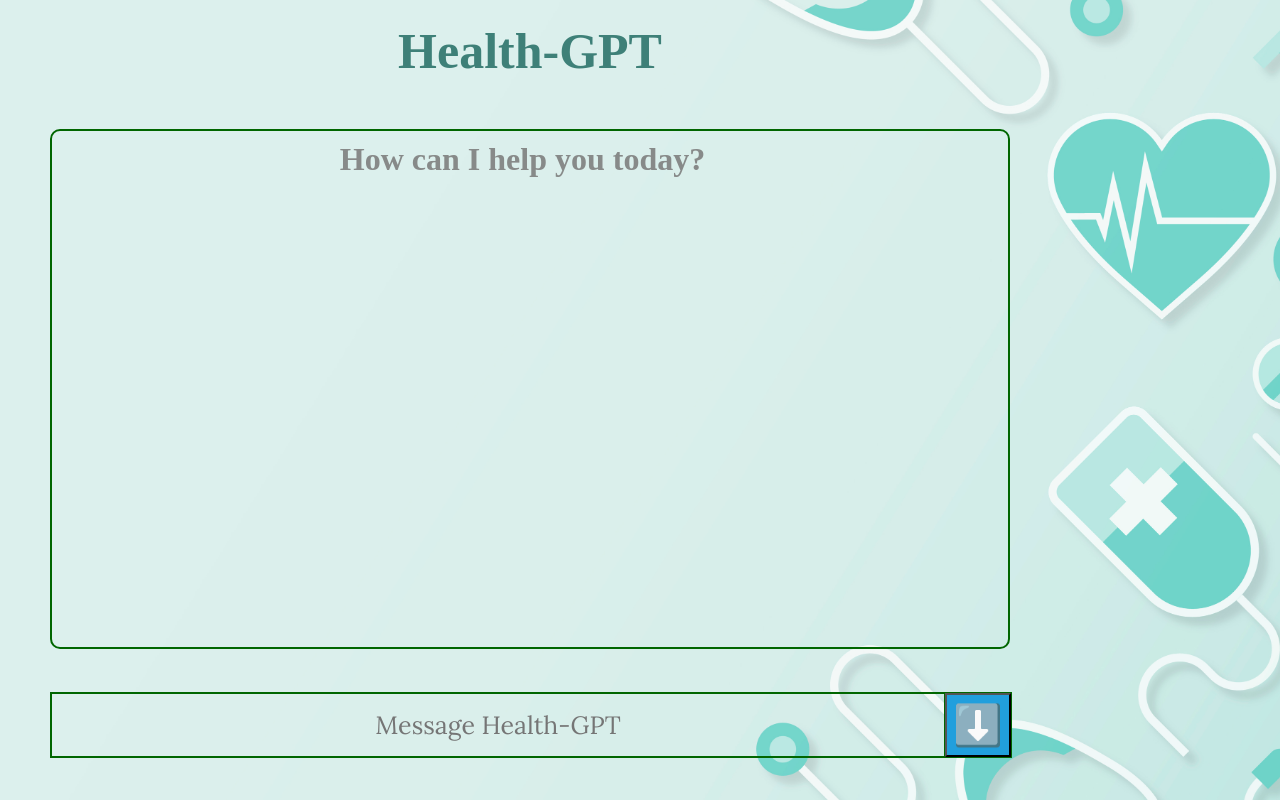
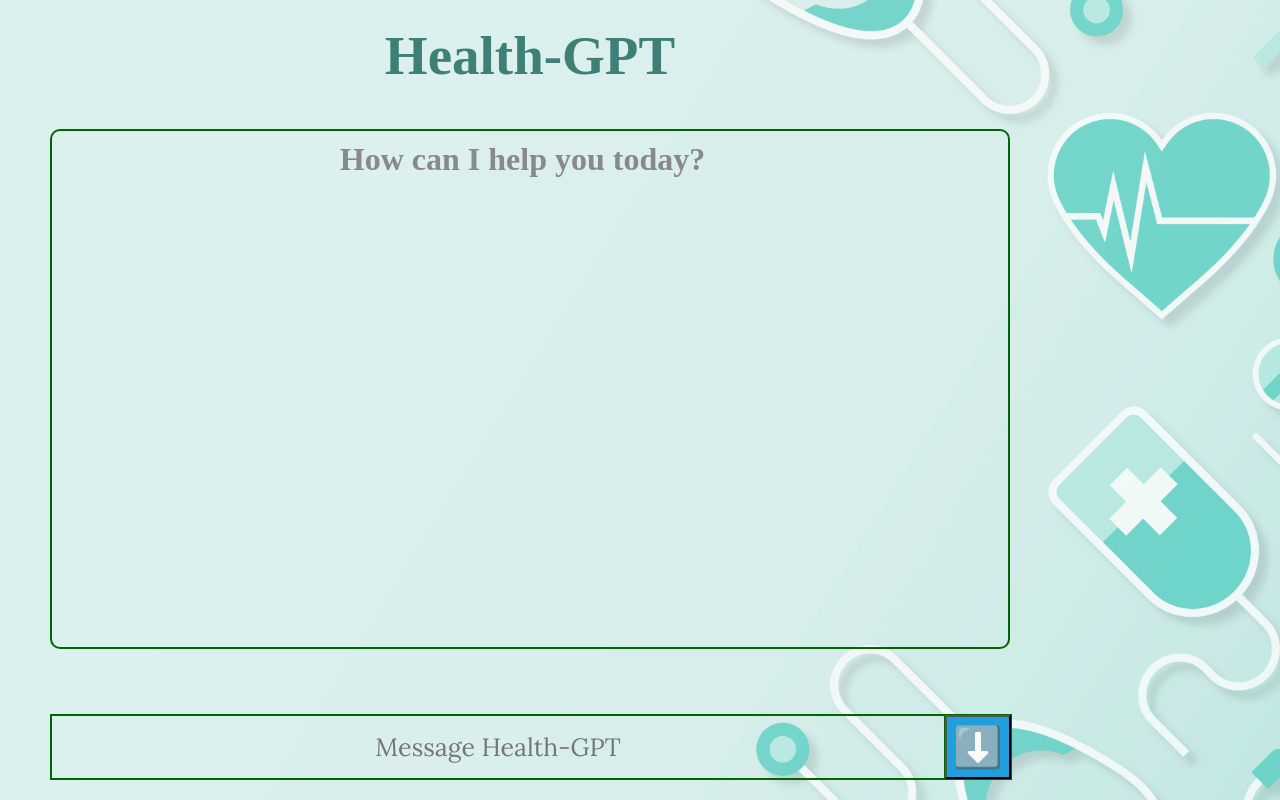
Before and after one commit to SomSingh23/PICT_Hackathon_prototype, a React (Vite) app in the folder frontend/: page / in a window 1280 px wide. Built offline with nearby package versions, Linux system fonts and the light colour scheme; a web font is replaced by a local one.

Commit message:
ui update

```diff
--- a/frontend/src/App.css
+++ b/frontend/src/App.css
@@ -13,7 +13,7 @@ p {
   width: 100vw;
   display: flex;
   flex-direction: column;
-  justify-content: space-around;
+  justify-content: space-between;
   align-items: start;
   padding-left: 50px;
   padding-bottom: 20px;
@@ -24,9 +24,11 @@ p {
   width: 75vw;
 }
 .heading h1 {
+  padding-top: 24px;
+  box-sizing: border-box;
   margin: 0;
   text-align: center;
-  font-size: 50px;
+  font-size: 55px;
 }
 .prompt {
   display: flex;
@@ -48,6 +50,7 @@ p {
   padding-right: 15px;
   box-sizing: border-box;
   border: 2px solid #006600;
+  /* border-right: 2px solid rgb(0, 0, 0); */
 }
 .prompt input {
   width: 100%;
@@ -56,6 +59,7 @@ p {
   background-color: transparent;
   font-family: "Lora", serif;
   border: 1px solid #006600;
+  /* border: 1px solid lightgreen; */
   padding: 15px;
   box-sizing: border-box;
   color: #006600;
```
